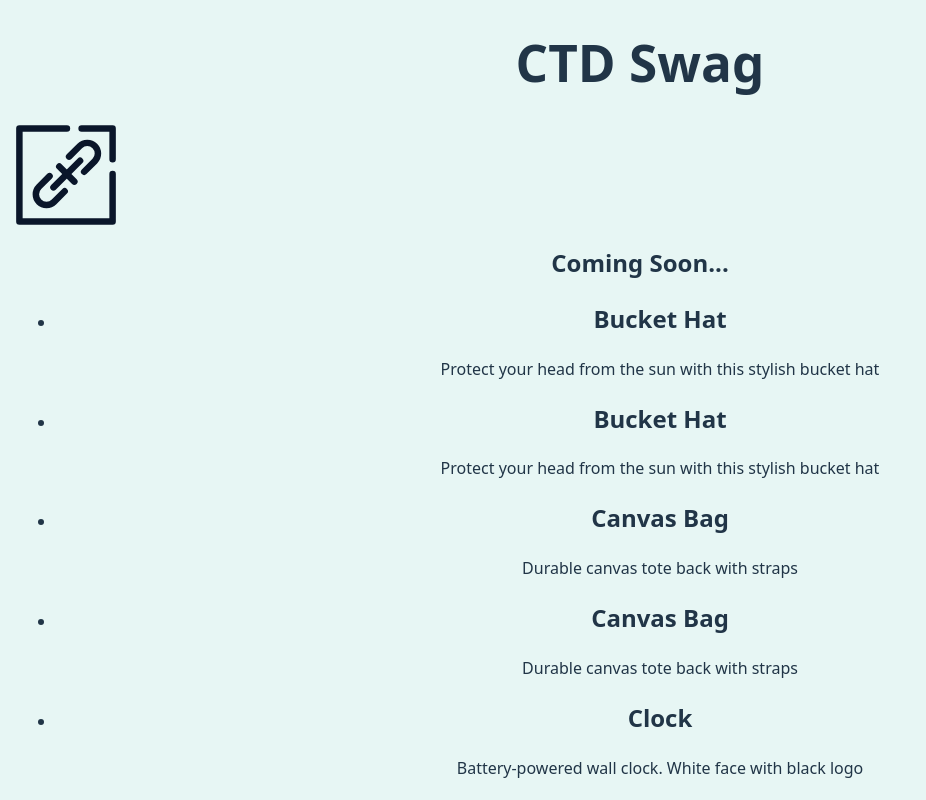
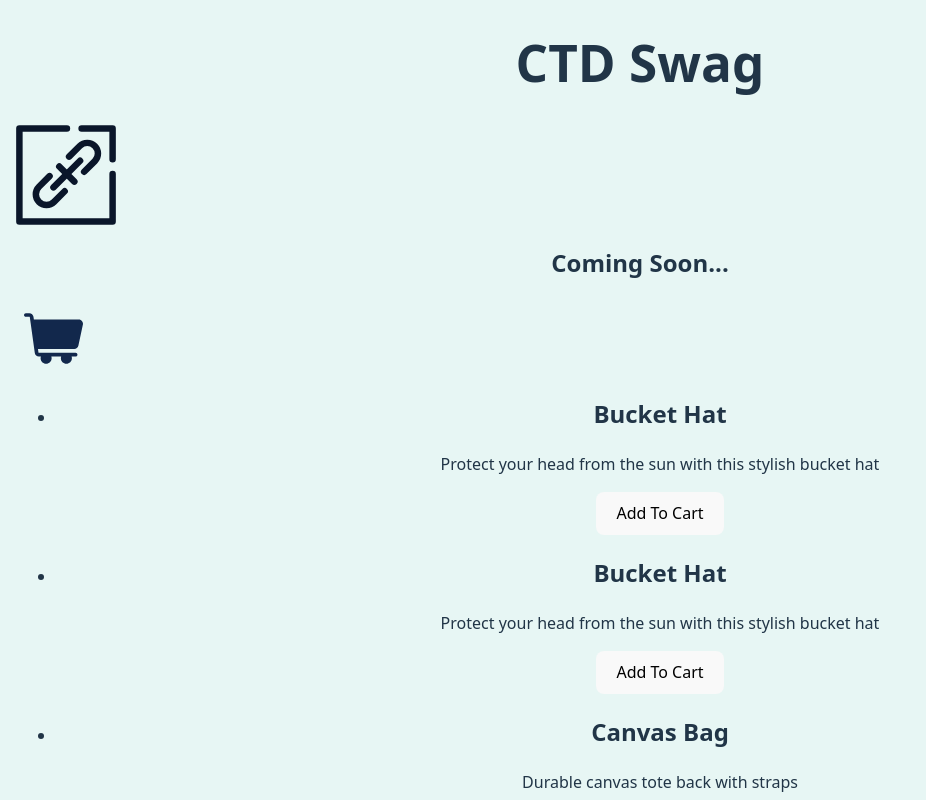
Before and after one commit to kelliwisethebrave/ctd-swag-v2, a React (Vite) app: page / in a window 1280 px wide. Shown: the top 800 px of the page, without its empty margins (0-926 px from the left). Built offline with nearby package versions, Linux system fonts and the light colour scheme.

Commit message:
Add changes up to week 4, including handleAddItemToCart.

```diff
--- a/src/App.jsx
+++ b/src/App.jsx
@@ -1,16 +1,69 @@
 import "./App.css";
 import inventoryData from "./assets/inventory.json";
-import { useState } from "react";
-import Header from "./Header";
-import ProductList from "./ProductList";
+import { useState, useEffect } from "react";
+import Header from "./Header.jsx";
+import ProductList from "./ProductList.jsx";
+import ProductCard from "./ProductCard.jsx";
 
 function App() {
-  const [inventory, setInventory] = useState(inventoryData.inventory);
+  const [inventory, setInventory] = useState([]);
+  const [cart, setCart] = useState([]);
+
+  useEffect(() => {
+    setInventory([...inventoryData.inventory]);
+  }, []); //<--- don't forget the dependency array or you can end up
+  // with an infinite loop!!
+
+  function addItemToCart(item) {
+    setCart([...cart, item]);
+  }
+
+  function handleAddItemToCart(id) {
+    const target = inventory.find((item) => item.id === id);
+    // if no inventory items are found,
+    // we want to prevent the app from crashing
+    // by exiting this function now
+
+    if (!target) {
+      console.error("cart error: item not found");
+      return;
+    }
+    // create a new object, spread the contents of the item selected
+    // and add a `cartItemId`
+
+    const cartItem = { ...target, cartItemId: Date.now() };
+    console.log(cartItem);
+    setCart([...cart, cartItem]);
+  }
+
+  function removeItemFromCart(id) {
+    const updatedCart = cart.filter((item) => item.id !== id);
+    setCart([...updatedCart]);
+  }
+
+  {
+    /*function promoteItem() {
+    return (
+      <ProductCard
+        id={999}
+        baseName="Limited Edition Tee!"
+        baseDescription="Special limited edition neon green shirt with a metallic Code the Dream Logo shinier than the latest front-end framework! Signed by the legendary Frank!"
+        handleAddItemToCart={handleAddItemToCart}
+      />
+    );
+  }*/
+  }
 
   return (
     <main>
-      <Header />
-      <ProductList inventory={inventory} />
+      <Header cart={cart} />
+      <ProductList
+        handleAddItemToCart={handleAddItemToCart}
+        inventory={inventory}
+      >
+        {/*{promoteItem()}*/}
+      </ProductList>
+      {/*invoking promoted item between the tags inserts the ItemCard*/}
     </main>
   );
 }
--- a/src/Header.jsx
+++ b/src/Header.jsx
@@ -1,5 +1,17 @@
 import ctdLogo from "./assets/mono-blue-logo.svg";
-function Header() {
+import shoppingCart from "./assets/icons/shoppingCart.svg";
+import { useEffect } from "react";
+
+function Header({ cart }) {
+  useEffect(() => {
+    cart.forEach((item) => {
+      console.log(item.baseName, item.cartItemId);
+    });
+    if (cart.length > 0) {
+      console.log("--end of cart---");
+    }
+  });
+
   return (
     <div className="coming-soon">
       <h1>CTD Swag</h1>
@@ -7,6 +19,11 @@ function Header() {
         <img src={ctdLogo} alt="Code The Dream Logo" />
       </div>
       <h2>Coming Soon...</h2>
+      <div className="shoppingCart">
+        <button aria-label="Shopping cart">
+          <img src={shoppingCart} alt="shopping cart" />
+        </button>
+      </div>
     </div>
   );
 }
--- a/src/ProductCard.jsx
+++ b/src/ProductCard.jsx
@@ -1,9 +1,16 @@
-function ProductCard({ baseName, baseDescription }) {
+function ProductCard({ baseName, baseDescription, id, handleAddItemToCart }) {
   return (
     <li>
       <div className="itemCard">
         <h2>{baseName}</h2>
         <p>{baseDescription}</p>
+        <button
+          onClick={() => {
+            handleAddItemToCart(id);
+          }}
+        >
+          Add To Cart
+        </button>
       </div>
     </li>
   );
--- a/src/ProductList.jsx
+++ b/src/ProductList.jsx
@@ -1,14 +1,18 @@
 import ProductCard from "./ProductCard";
 
-function ProductList({ inventory }) {
+function ProductList({ inventory, children, handleAddItemToCart }) {
   return (
     <ul>
+      {children}{" "}
+      {/*this location guarantees that this list item will be first*/}
       {inventory.map((item) => {
         return (
           <ProductCard
             key={item.id}
+            id={item.id}
             baseName={item.baseName}
             baseDescription={item.baseDescription}
+            handleAddItemToCart={handleAddItemToCart}
           />
         );
       })}
```
